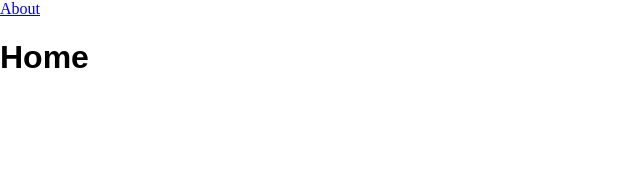
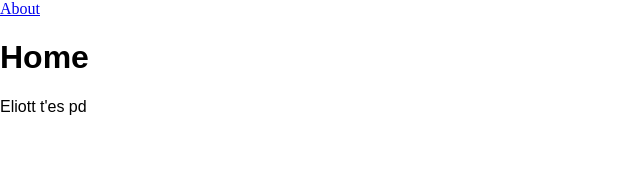
Before and after one commit to AlexandreGdl/next-courses, a Next.js app: page / in a window 1280 px wide. Shown: the top 188 px of the page, without its empty margins (0-640 px from the left). Built offline with nearby package versions, Linux system fonts and the light colour scheme.

Commit message:
Adding pd sentences

```diff
--- a/pages/about.js
+++ b/pages/about.js
@@ -11,9 +11,14 @@ function About () {
                 <h1>
                     About
                 </h1>
+                <p>Robin t'es pd</p>
             </div>
             <style jsx global>{`
             h1 {
+                font-family: 'Arial'
+            }
+
+            p{
                 font-family: 'Arial'
             }
 
--- a/pages/index.js
+++ b/pages/index.js
@@ -11,9 +11,16 @@ function Index () {
                 <h1>
                     Home
                 </h1>
+                <p>
+                    Eliott t'es pd
+                </p>
             </div>
             <style jsx global>{`
             h1 {
+                font-family: 'Arial'
+            }
+
+            p{
                 font-family: 'Arial'
             }
 
```
